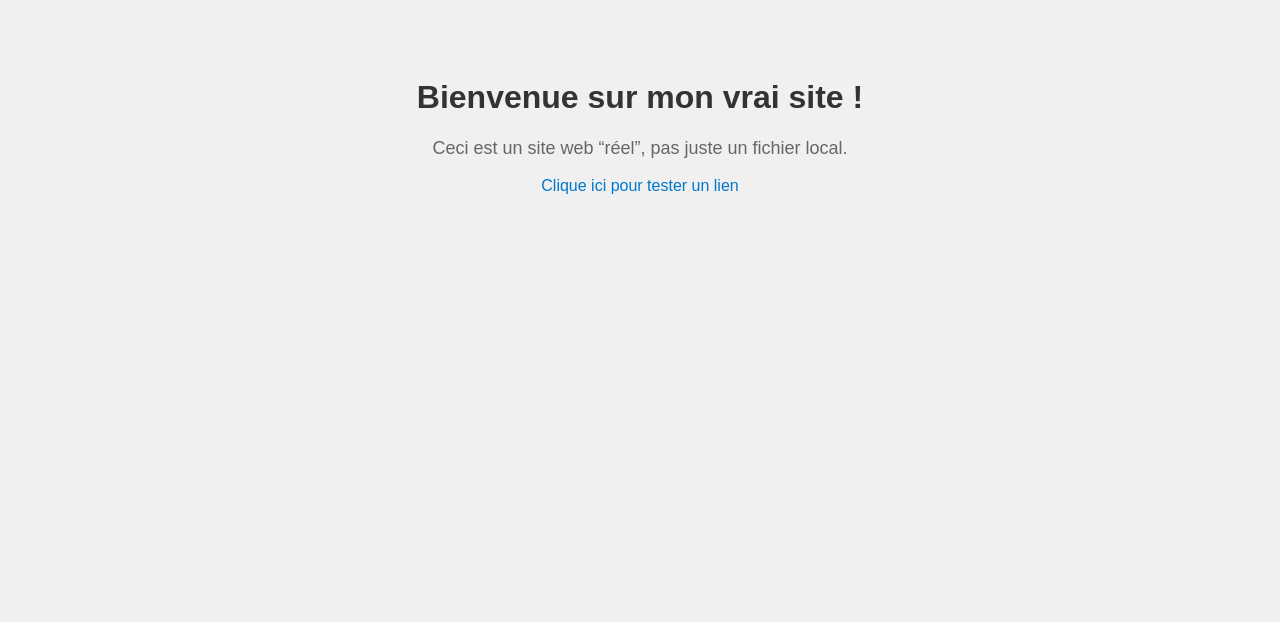
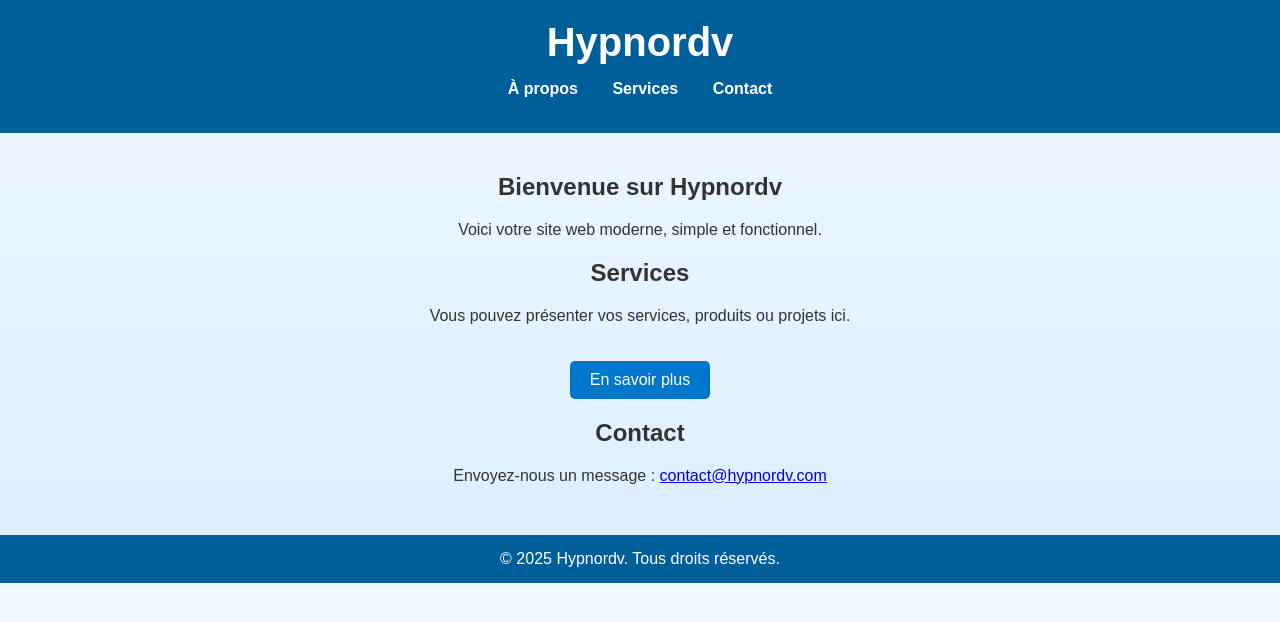
Before and after one commit to zazzzazazazazaza09-debug/hypnordv, a plain HTML site: page index.html in a window 1280 px wide. Drawn offline with Linux system fonts and the light colour scheme.

Commit message:
Update index.html

```diff
--- a/index.html
+++ b/index.html
@@ -3,18 +3,90 @@
 <head>
     <meta charset="UTF-8">
     <meta name="viewport" content="width=device-width, initial-scale=1.0">
-    <title>Mon Site</title>
+    <title>Hypnordv</title>
     <style>
-        body { font-family: Arial, sans-serif; background: #f0f0f0; text-align: center; padding: 50px; }
-        h1 { color: #333; }
-        p { color: #666; font-size: 18px; }
-        a { color: #0077cc; text-decoration: none; }
-        a:hover { text-decoration: underline; }
+        body {
+            margin: 0;
+            font-family: 'Arial', sans-serif;
+            background: linear-gradient(to bottom, #f0f8ff, #dbefff);
+            color: #333;
+        }
+        header {
+            background: #005f99;
+            color: white;
+            padding: 20px 0;
+            text-align: center;
+        }
+        header h1 {
+            margin: 0;
+            font-size: 2.5em;
+        }
+        nav {
+            margin: 15px 0;
+        }
+        nav a {
+            margin: 0 15px;
+            text-decoration: none;
+            color: white;
+            font-weight: bold;
+        }
+        nav a:hover {
+            text-decoration: underline;
+        }
+        main {
+            max-width: 800px;
+            margin: 40px auto;
+            padding: 0 20px;
+            text-align: center;
+        }
+        footer {
+            background: #005f99;
+            color: white;
+            text-align: center;
+            padding: 15px 0;
+            margin-top: 50px;
+        }
+        button {
+            background: #0077cc;
+            color: white;
+            border: none;
+            padding: 10px 20px;
+            margin-top: 20px;
+            font-size: 16px;
+            cursor: pointer;
+            border-radius: 5px;
+        }
+        button:hover {
+            background: #005fa3;
+        }
     </style>
 </head>
 <body>
-    <h1>Bienvenue sur mon vrai site !</h1>
-    <p>Ceci est un site web “réel”, pas juste un fichier local.</p>
-    <a href="#">Clique ici pour tester un lien</a>
+    <header>
+        <h1>Hypnordv</h1>
+        <nav>
+            <a href="#about">À propos</a>
+            <a href="#services">Services</a>
+            <a href="#contact">Contact</a>
+        </nav>
+    </header>
+    <main>
+        <section id="about">
+            <h2>Bienvenue sur Hypnordv</h2>
+            <p>Voici votre site web moderne, simple et fonctionnel.</p>
+        </section>
+        <section id="services">
+            <h2>Services</h2>
+            <p>Vous pouvez présenter vos services, produits ou projets ici.</p>
+            <button>En savoir plus</button>
+        </section>
+        <section id="contact">
+            <h2>Contact</h2>
+            <p>Envoyez-nous un message : <a href="mailto:contact@hypnordv.com">contact@hypnordv.com</a></p>
+        </section>
+    </main>
+    <footer>
+        &copy; 2025 Hypnordv. Tous droits réservés.
+    </footer>
 </body>
 </html>
```
